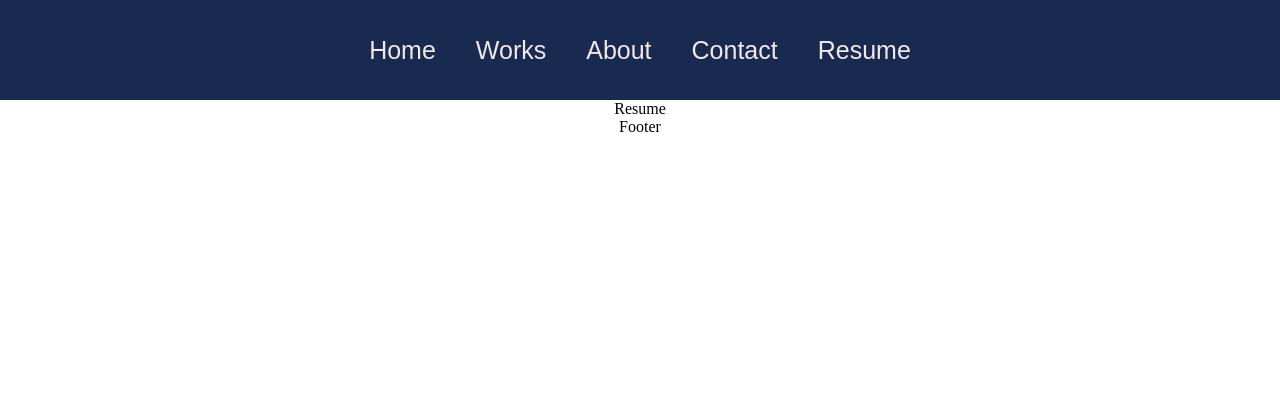
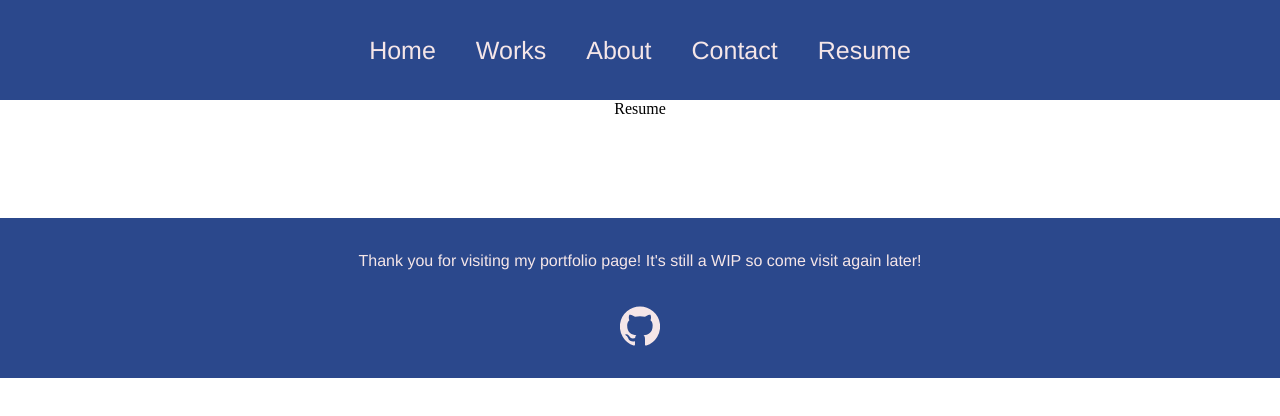
Before and after one commit to isanator2000/Portfolio-using-React, a React (Create React App) app: page /resume in a window 1280 px wide. Shown: the top 416 px of the page. Built offline with nearby package versions, Linux system fonts and the light colour scheme.

Commit message:
styling footer

```diff
--- a/src/components/footer.js
+++ b/src/components/footer.js
@@ -1,8 +1,13 @@
 import React from 'react'
+import GithubIcon from '@material-ui/icons/GitHub';
+import '../styling/footer.css';
 
 function Footer() {
   return (
-    <div>Footer</div>
+    <div className='footer'>
+        <p>Thank you for visiting my portfolio page! It's still a WIP so come visit again later!</p>
+        <div className='githubIcon'> <GithubIcon /></div>
+    </div>
   )
 }
 
--- /dev/null
+++ b/src/styling/footer.css
@@ -0,0 +1,29 @@
+.footer {
+    width: 100%;
+    height: 150px;
+    margin-top: 100px;
+    padding-top: 10px;
+    background: #2B488C;
+    display: flex;
+    flex-direction: column;
+    justify-content: center;
+    align-items: center;
+  }
+
+  .footer p {
+    font-family: Helvetica, sans-serif;
+    color: #F5E6E8;
+  }
+
+  .githubIcon svg {
+    color: #F5E6E8;
+    margin: 20px;
+    font-size: 40px;
+    cursor: pointer;
+  }
+
+  @media only screen and (max-width: 600px) {
+    .footer svg {
+      font-size: 50px;
+    }
+  }
--- a/src/styling/navbar.css
+++ b/src/styling/navbar.css
@@ -1,12 +1,12 @@
 .navbar {
     width: 100%;
     height: 100px;
-    background: #192A51;
+    background: #2B488C;
   }
 
 
   .navbar a {
-    font-family: Arial, sans-serif;
+    font-family: Helvetica, sans-serif;
     color: #F5E6E8;
     text-decoration: none;
     margin: 20px;
@@ -15,7 +15,7 @@
 
 
   .links {
-    font-family: Arial, sans-serif;
+    font-family: Helvetica, sans-serif;
     width: 100%;
     height: 100%;
     display: flex;
```
